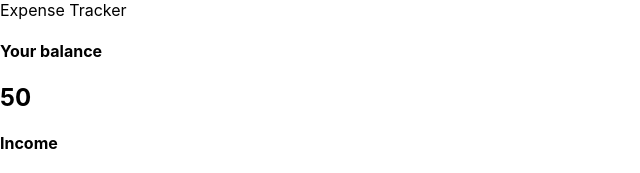
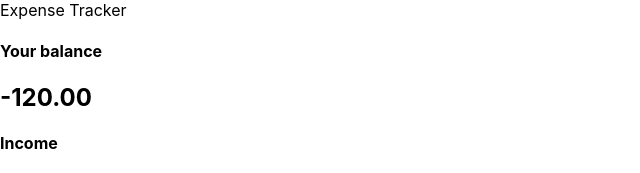
Before and after one commit to 21ciprian/expense-tracker, a React (Create React App) app: page / in a window 1280 px wide. Shown: the top 173 px of the page, without its empty margins (0-640 px from the left). Built offline with nearby package versions, Linux system fonts and the light colour scheme.

Commit message:
Populated Balance component

```diff
--- a/src/components/App/index.tsx
+++ b/src/components/App/index.tsx
@@ -10,7 +10,7 @@ function App() {
 		<GlobalProvider>
 			<article className='app'>
 				<Header title='Expense Tracker' />
-				<Balance balance={50.0} />
+				<Balance />
 				<IncomeExpenses plus={0.0} minus={0.0} />
 				<TransactionList />
 				<AddTransaction />
--- a/src/components/Balance/index.tsx
+++ b/src/components/Balance/index.tsx
@@ -1,15 +1,19 @@
-import React from 'react'
+import React, {useContext} from 'react'
+import {GlobalContext} from '../context/GlobalState'
 import styles from './Balance.module.css'
 
 type BalanceProps = {
 	balance: number
 }
 
-function Balance({balance}: BalanceProps) {
+function Balance() {
+	const context = useContext(GlobalContext)
+	const amounts = context?.transactions.map(transaction => transaction.amount)
+	const total = amounts?.reduce((acc, amount) => acc + amount, 0).toFixed(2)
 	return (
 		<>
 			<h4>Your balance</h4>
-			<h1 className={styles.balance}>{balance}</h1>
+			<h1 className={styles.balance}>{total}</h1>
 		</>
 	)
 }
```
